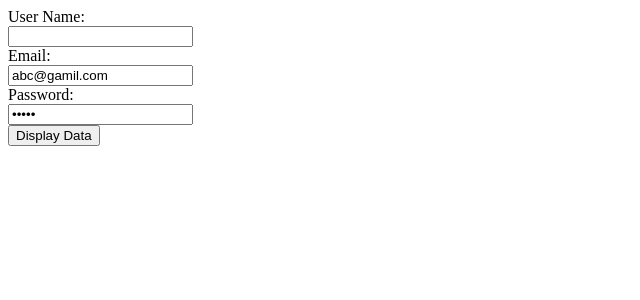
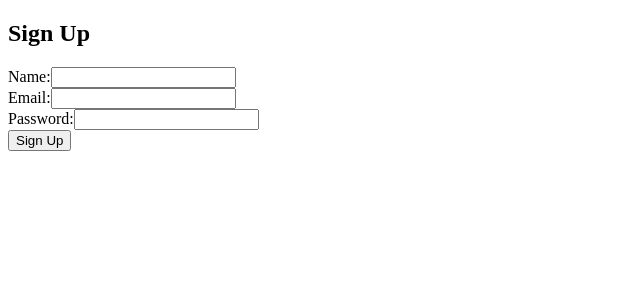
Before and after one commit to saqlain-shah/MERN-Stack-Web-Development-Batch-3, a React (Create React App) app in the folder demo-app/: page / in a window 1280 px wide. Shown: the top 300 px of the page, without its empty margins (0-640 px from the left). Built offline with nearby package versions, Linux system fonts and the light colour scheme.

Commit message:
add changes

```diff
--- a/demo-app/src/App.css
+++ b/demo-app/src/App.css
@@ -1,38 +1,13 @@
-.App {
-  text-align: center;
+.body{
+ background-color: black;
+  color: white;
+  border: 1px solid red;
+ border-radius: 20%;
+  padding: 5%;
 }
-
-.App-logo {
-  height: 40vmin;
-  pointer-events: none;
+*{
+  padding: 5px;
 }
-
-@media (prefers-reduced-motion: no-preference) {
-  .App-logo {
-    animation: App-logo-spin infinite 20s linear;
-  }
+button{
+  padding: 5px;
 }
-
-.App-header {
-  background-color: #282c34;
-  min-height: 100vh;
-  display: flex;
-  flex-direction: column;
-  align-items: center;
-  justify-content: center;
-  font-size: calc(10px + 2vmin);
-  color: white;
-}
-
-.App-link {
-  color: #61dafb;
-}
-
-@keyframes App-logo-spin {
-  from {
-    transform: rotate(0deg);
-  }
-  to {
-    transform: rotate(360deg);
-  }
-}
--- a/demo-app/src/App.js
+++ b/demo-app/src/App.js
@@ -1,9 +1,9 @@
 import React from "react";
-import Form from "./components/Form";
+import Login from "./components/signup";
 export default function App() {
   return (
     <>
-    <Form/>
+    <Login/>
     </>
   );
 }
--- a/demo-app/src/components/signup.jsx
+++ b/demo-app/src/components/signup.jsx
@@ -0,0 +1,58 @@
+import React, { useState } from 'react';
+
+function SignupPage() {
+  // Define state variables for each form field
+  const [name, setName] = useState('');
+  const [email, setEmail] = useState('');
+  const [password, setPassword] = useState('');
+
+  // Handle form submission
+  const handleSubmit = (e) => {
+    e.preventDefault();
+    // You can perform further actions here, like sending the data to a server
+    console.log('Name:', name);
+    console.log('Email:', email);
+    console.log('Password:', password);
+  };
+
+  return (
+    <div className="signup-form">
+      <h2>Sign Up</h2>
+      <form onSubmit={handleSubmit}>
+        <div className="form-group">
+          <label htmlFor="name">Name:</label>
+          <input
+            type="text"
+            id="name"
+            value={name}
+            onChange={(e) => setName(e.target.value)}
+            required
+          />
+        </div>
+        <div className="form-group">
+          <label htmlFor="email">Email:</label>
+          <input
+            type="email"
+            id="email"
+            value={email}
+            onChange={(e) => setEmail(e.target.value)}
+            required
+          />
+        </div>
+        <div className="form-group">
+          <label htmlFor="password">Password:</label>
+          <input
+            type="password"
+            id="password"
+            value={password}
+            onChange={(e) => setPassword(e.target.value)}
+            required
+          />
+        </div>
+        <button type="submit">Sign Up</button>
+      </form>
+    </div>
+  );
+}
+
+export default SignupPage;
```
Also changed, not shown: demo-app/src/components/login.jsx (+48 -3 lines), demo-app/src/components/uperChase.jsx (added, +23 -0 lines).
